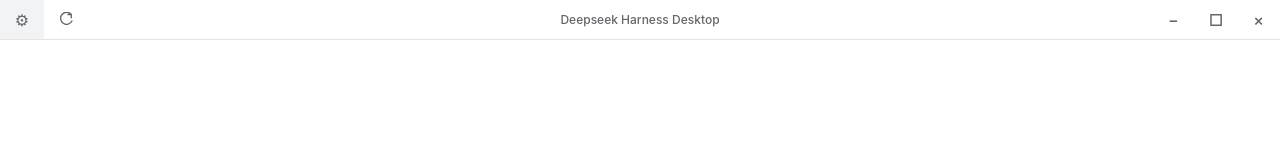
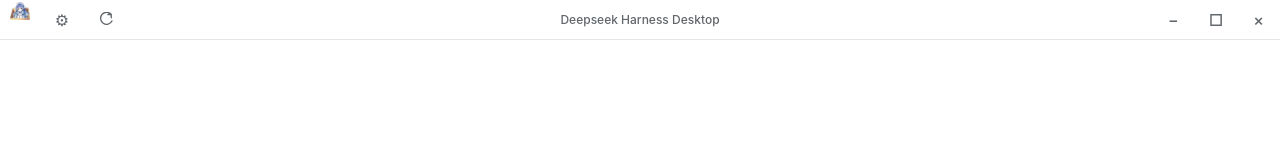
Before and after one commit to Leawind/dsh-desktop, a Vue app in the folder apps/frontend/: page / in a window 1280 px wide. Shown: the top 160 px of the page. Built offline with nearby package versions, Linux system fonts and the light colour scheme.

Commit message:
feat: display app icon in titlebar

```diff
--- a/apps/frontend/src/features/titlebar/AppTitlebar.vue
+++ b/apps/frontend/src/features/titlebar/AppTitlebar.vue
@@ -21,6 +21,7 @@
 <template>
   <header class="titlebar" @dblclick="desktopBridge.window.toggleMaximize()">
     <div class="titlebar__leading">
+      <img class="titlebar__app-icon" src="/app-icon.png" alt="" aria-hidden="true" />
       <UiButton
         variant="ghost"
         size="small"
@@ -108,6 +109,14 @@
   justify-content: flex-end;
 }
 
+.titlebar__app-icon {
+  width: 1.25rem;
+  height: 1.25rem;
+  margin: 0 0.625rem;
+  object-fit: contain;
+  pointer-events: none;
+}
+
 .titlebar__drag {
   overflow: hidden;
   color: var(--color-text-secondary);
```
Also changed, not shown: apps/frontend/public/app-icon.png (added).
